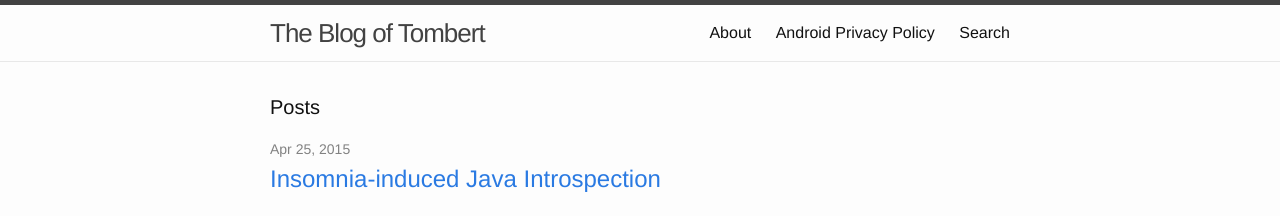
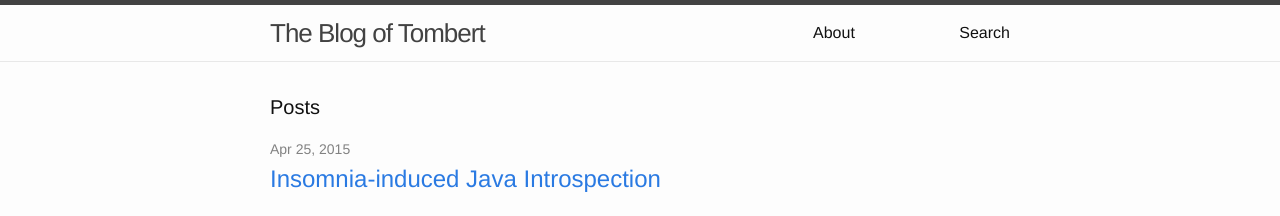
Before and after one commit to Tombert/tombert.github.io2, a Jekyll site: the page built from index.html, in a window 1280 px wide. Shown: the top 216 px of the page. Built offline with Jekyll 4.4.1, drawn with Linux system fonts in a browser that asks for light colours; nearby versions of some CDN libraries; the list of posts is cut into pages by our own code.

Commit message:
Update header.html

```diff
--- a/_includes/header.html
+++ b/_includes/header.html
@@ -15,7 +15,7 @@
 
       <div class="trigger">
         {% for page in site.pages %}
-          {% if page.title %}
+          {% if page.title != "Android Privacy Policy" %}
           <a class="page-link" href="{{ page.url | prepend: site.baseurl }}">{{ page.title }}</a>
           {% endif %}
         {% endfor %}
```
